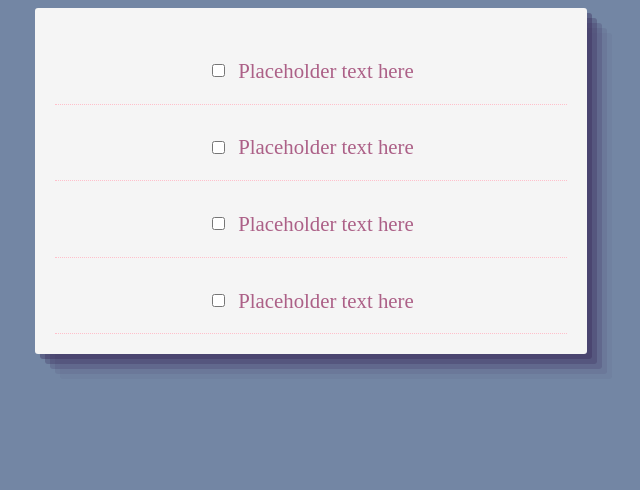
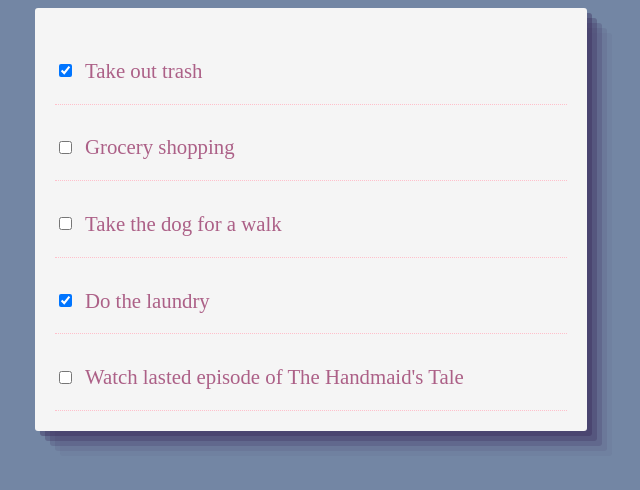
Before and after one commit to lucisaldanha/todo_app, a React (Create React App) app: page / in a window 1280 px wide. Shown: the top 490 px of the page, without its empty margins (337-977 px from the left). Built offline with nearby package versions, Linux system fonts and the light colour scheme.

Commit message:
added map method to list

```diff
--- a/src/App.css
+++ b/src/App.css
@@ -5,7 +5,7 @@ wraps items*/
 .list {
   display: flex;
   justify-content: center;
-  align-items: center;
+  align-items: flex-start;
   flex-direction: column;
   background-color: whitesmoke;
   width: 40%;
--- a/src/App.js
+++ b/src/App.js
@@ -1,14 +1,16 @@
 import React from 'react';
 import './App.css';
 import TodoItem from './TodoItem.js';
+import todoData from './todoData';
+
 
 function App() {
+	const todoItemComponents = todoData.map(dataItem => {
+		return <TodoItem key={dataItem.id} texto={dataItem.text} completo={dataItem.completed} />
+	})
   return (
     <div className = "list">
-    	<TodoItem />
-    	<TodoItem />
-     	<TodoItem />
-    	<TodoItem />
+    	{todoItemComponents}
     </div>
   )
 }
--- a/src/TodoItem.css
+++ b/src/TodoItem.css
@@ -9,7 +9,7 @@ p {
 /*Makes the INPUT elements and P elements  in a flexbox*/
 .items {
 	display: inline-flex;
-	justify-content: center;
+	justify-content: flex-start;
 	align-items: center;
 	width: 100%;
 	border-bottom: 1.5px dotted pink;
--- a/src/TodoItem.js
+++ b/src/TodoItem.js
@@ -1,11 +1,11 @@
 import React from 'react';
 import './TodoItem.css';
 
-function TodoItem() {
+function TodoItem(props) {
 	return (
 		<div className = "items">
-	      	<input type = "checkbox" name = "activity" />
-	      	<p>Placeholder text here</p>
+	      	<input type= "checkbox" checked= {props.completo}/>
+	      	<p>{props.texto}</p>
      	</div>
 	)
 }
--- /dev/null
+++ b/src/todoData.js
@@ -0,0 +1,31 @@
+
+const todoData = [
+	{
+		id: 1,
+		text: "Take out trash",
+		completed: true
+	},
+	{
+		id: 2,
+		text: "Grocery shopping",
+		completed: false
+	},
+	{
+		id: 3,
+		text: "Take the dog for a walk",
+		completed: false
+	},
+	{
+		id: 4,
+		text: "Do the laundry",
+		completed: true
+	},
+	{
+		id: 5,
+		text: "Watch lasted episode of The Handmaid's Tale",
+		completed: false
+	},
+
+]
+
+export default todoData;
```
